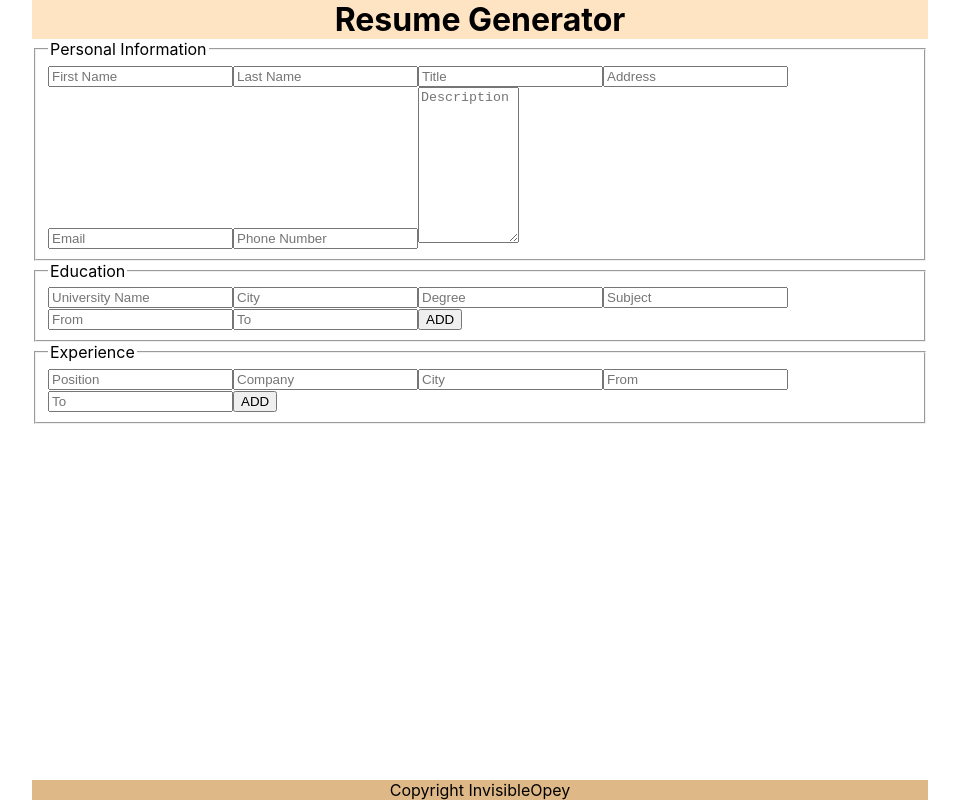
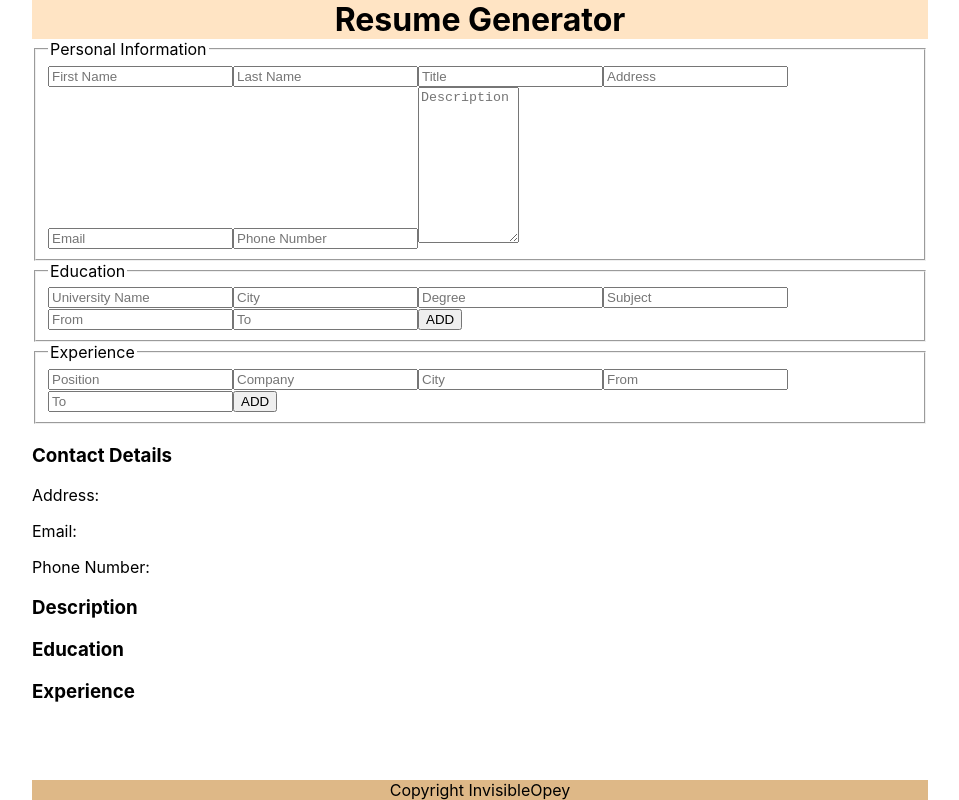
Before and after one commit to invisibleopey/resume-project, a React (Create React App) app: page / in a window 1280 px wide. Shown: the whole page, without its empty margins (160-1119 px from the left). Built offline with nearby package versions, Linux system fonts and the light colour scheme.

Commit message:
Import and render overview, fix some of the handler functions

```diff
--- a/src/App.js
+++ b/src/App.js
@@ -6,6 +6,7 @@ import Footer from './components/Footer';
 import General from './components/General';
 import Education from './components/Education';
 import Experience from './components/Experience';
+import Overview from './components/Overview';
 
 class App extends Component {
   constructor(props) {
@@ -49,12 +50,39 @@ class App extends Component {
 
   handleSchoolChange = (event) => {
     const { name, value } = event.target;
-    this.setState({ school: { [name]: value } });
+    this.setState((prevState) => ({
+      school: {
+        ...prevState.school,
+        [name]: value,
+      },
+    }));
   };
 
   handleJobChange = (event) => {
     const { name, value } = event.target;
-    this.setState({ job: { [name]: value } });
+    this.setState((prevState) => ({
+      job: {
+        ...prevState.job,
+        [name]: value,
+      },
+    }));
+  };
+
+  handleDelete = (event) => {
+    const targetId = event.target.parentNode.parentElement.id;
+    let deleteTarget;
+    // eslint-disable-next-line default-case
+    switch (event.target.parentNode.parentElement.className) {
+      case 'schools':
+        deleteTarget = 'schools';
+        break;
+      case 'jobs':
+        deleteTarget = 'jobs';
+        break;
+    }
+    this.setState({
+      [deleteTarget]: this.state[deleteTarget].filter((item) => item.id !== targetId),
+    });
   };
 
   handleSchoolSubmit = (event) => {
@@ -73,6 +101,28 @@ class App extends Component {
     });
   };
 
+  handleSchoolEdit = (event) => {
+    const targetId = event.target.parentNode.parentElement.id;
+    this.setState((prevState) => {
+      const targetSchool = prevState.schools.find((school) => school.id === targetId);
+      // The if statement is here to prevent throwing an error in cases where targetSchool is not found,
+      // therefore, to prevent trying to read properties from undefined
+      if (targetSchool)
+        return {
+          school: {
+            name: targetSchool.name,
+            city: targetSchool.city,
+            degree: targetSchool.degree,
+            subject: targetSchool.subject,
+            startDate: targetSchool.startDate,
+            endDate: targetSchool.endDate,
+            id: targetSchool.id,
+          },
+          schools: prevState.schools.filter((school) => school.id !== targetId),
+        };
+    });
+  };
+
   handleJobSubmit = (event) => {
     event.preventDefault();
     this.setState({
@@ -88,9 +138,41 @@ class App extends Component {
     });
   };
 
+  handleJobEdit = (event) => {
+    const targetId = event.target.parentNode.parentElement.id;
+    this.setState((prevState) => {
+      const targetJob = prevState.jobs.find((job) => job.id === targetId);
+      // The if statement is here to prevent throwing an error in cases where targetJob is not found,
+      // therefore, to prevent trying to read properties from undefined
+      if (targetJob)
+        return {
+          job: {
+            position: targetJob.position,
+            company: targetJob.company,
+            city: targetJob.city,
+            startDate: targetJob.startDate,
+            endDate: targetJob.endDate,
+            id: targetJob.id,
+          },
+          jobs: prevState.jobs.filter((job) => job.id !== targetId),
+        };
+    });
+  };
+
   render() {
-    const { firstName, lastName, title, address, email, phoneNumber, description, school, job } =
-      this.state;
+    const {
+      firstName,
+      lastName,
+      title,
+      address,
+      email,
+      phoneNumber,
+      description,
+      school,
+      job,
+      schools,
+      jobs,
+    } = this.state;
     return (
       <div className="App">
         <Header />
@@ -115,6 +197,22 @@ class App extends Component {
             handleChange={this.handleJobChange}
             handleJobSubmit={this.handleJobSubmit}
           />
+          <div className="overview-container">
+            <Overview
+              firstName={firstName}
+              lastName={lastName}
+              title={title}
+              address={address}
+              email={email}
+              phoneNumber={phoneNumber}
+              description={description}
+              schools={schools}
+              jobs={jobs}
+              handleDelete={this.handleDelete}
+              handleSchoolEdit={this.handleSchoolEdit}
+              handleJobEdit={this.handleJobEdit}
+            />
+          </div>
         </div>
         <Footer />
       </div>
```
